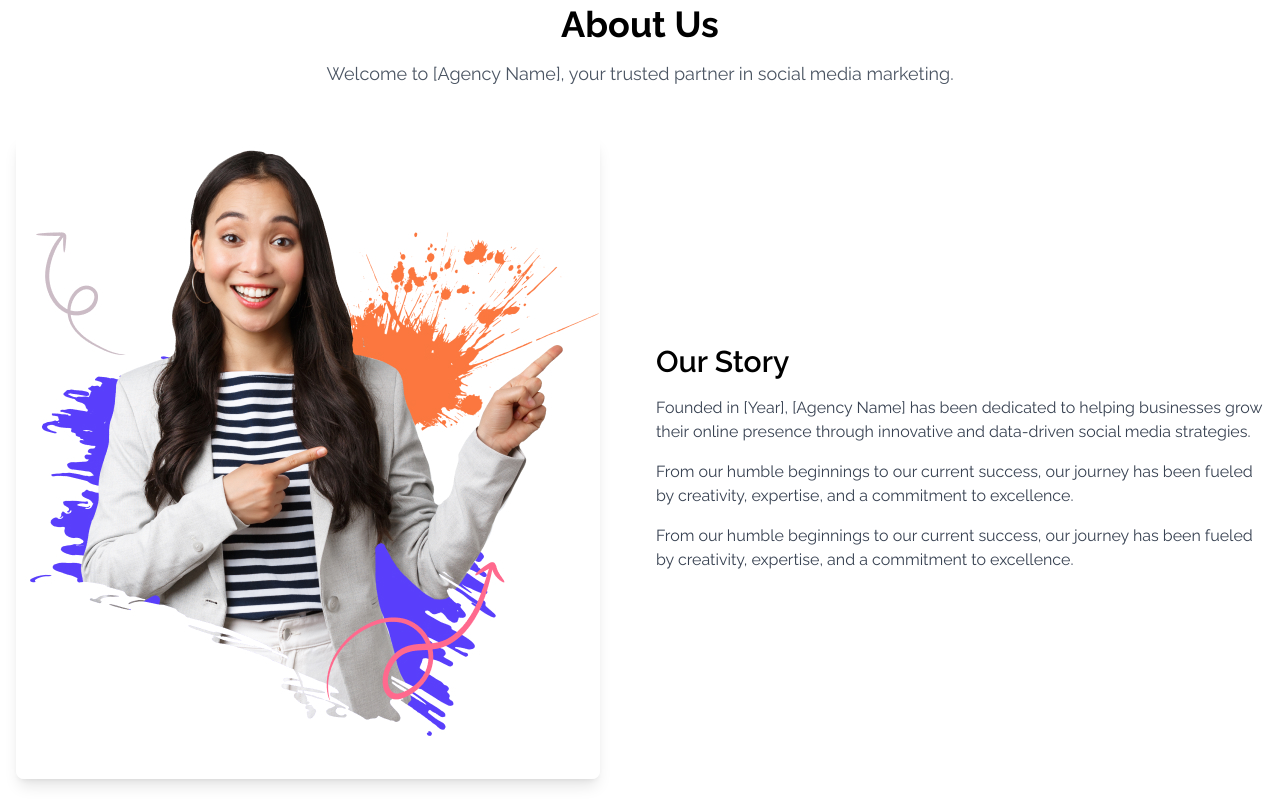
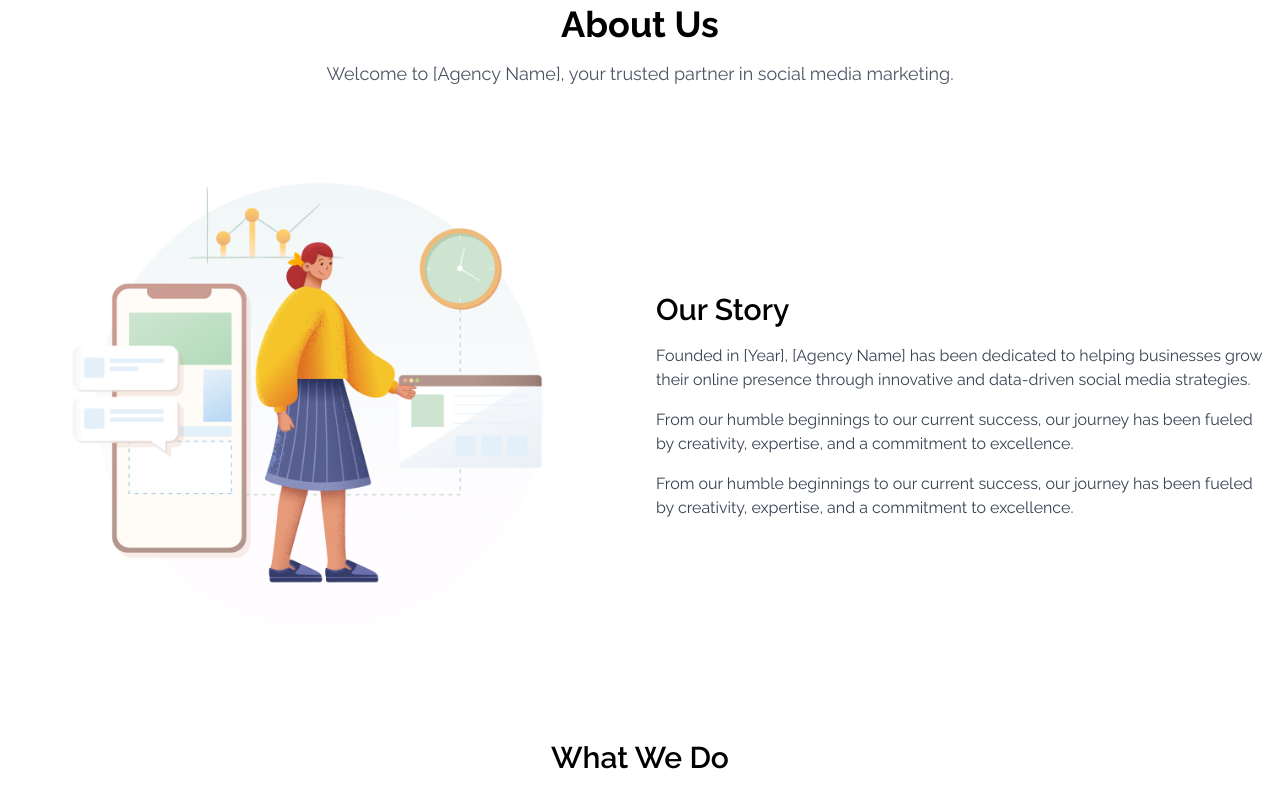
Before and after one commit to chetankhandait/Social_shine, a React (Vite) app: page /about-us in a window 1280 px wide. Shown: the part 540-1340 px from the top of the page. Built offline with nearby package versions, Linux system fonts and the light colour scheme.

Commit message:
about us badhiya h

```diff
--- a/src/Pages/BuisnessSection.jsx
+++ b/src/Pages/BuisnessSection.jsx
@@ -126,10 +126,10 @@ const BuisnessSection = () => {
         <section className="grid md:grid-cols-2 gap-8 mb-16">
           <div>
             <img
-              src="/Contact.jpg"
+              src="/sapiens.png"
               alt="About Us"
               loading='lazy'
-              className="rounded-lg shadow-lg"
+              className="rounded-lg  "
             />
           </div>
           <div className="flex flex-col justify-center">
```
Also changed, not shown: public/sapiens.png (added).
